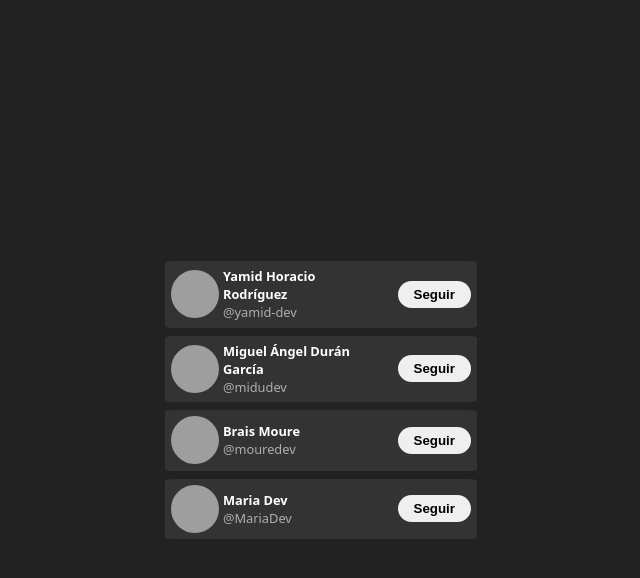
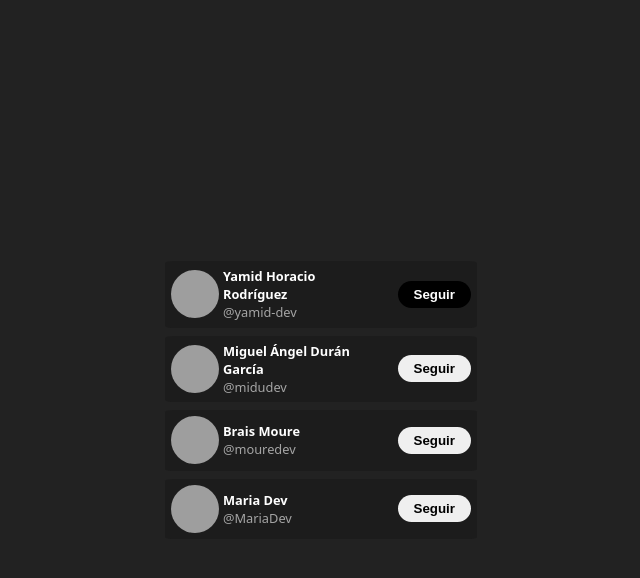
Before and after one commit to yamid-dev/aprendizajes, a React (Vite) app in the folder Javascript/aprendiendo-react/projects/holaMundo/: page / in a window 1280 px wide. In both pictures the pointer is over the button 753 px from the left and 294 px from the top of the page. Shown: the top 578 px of the page, without its empty margins (319-959 px from the left). Built offline with nearby package versions, Linux system fonts and the light colour scheme; grey boxes are pictures that could not be loaded.

Commit message:
Aprendiendo React, como funcionan los elementos y componentes juntos

```diff
--- a/Javascript/aprendiendo-react/projects/holaMundo/src/assets/App.css
+++ b/Javascript/aprendiendo-react/projects/holaMundo/src/assets/App.css
@@ -2,7 +2,7 @@
     display: flex;
     align-items: center;
     color: #fff;
-    background: #333;
+    background: #1c1c1c;
     padding: 2%;
     border-radius: 3%;
     font-size: .8rem;
@@ -32,4 +32,10 @@
     border-radius: 999px;
     padding: 6px 16px;
     font-weight: bold;
+    cursor: pointer;
 }
+.tw-followCard .tw-followCard-button:hover{
+    background: black;
+    border: white;
+    color: white;
+}
--- a/Javascript/aprendiendo-react/projects/holaMundo/src/assets/App.jsx
+++ b/Javascript/aprendiendo-react/projects/holaMundo/src/assets/App.jsx
@@ -4,7 +4,7 @@ import { TwitterFollowCard } from './TwitterFolloCard'
 export function App () {
     //Esto es un elemento
     const formattedUserName = <span>@YamidDev</span>
-    //esto es un componente reutilizable
+    //esto es un componente reutilizable que nos está devolviendo elementos que luego vamos a retornar en react
     return(
         <section className='App'>
             <TwitterFollowCard
--- a/Javascript/aprendiendo-react/projects/holaMundo/src/assets/TwitterFolloCard.jsx
+++ b/Javascript/aprendiendo-react/projects/holaMundo/src/assets/TwitterFolloCard.jsx
@@ -1,4 +1,5 @@
 export function TwitterFollowCard ({formattedUserName,userName,name}){
+    //Todos estos son elementos que retornamos desde los componentes a react, para que el los renderice
     return(
         <article className='tw-followCard'>
             <header className='tw-followCard-header'>
--- a/Javascript/aprendiendo-react/projects/holaMundo/src/main.jsx
+++ b/Javascript/aprendiendo-react/projects/holaMundo/src/main.jsx
@@ -4,6 +4,7 @@ import {App} from './assets/App.jsx';
 import './assets/index.css'
 const root = document.getElementById('root');
 
+//react está renderizando los elementos que le estamos retornando con los componentes que hemos hecho
 ReactDOM.createRoot(root).render(
     <App />
 );
```
